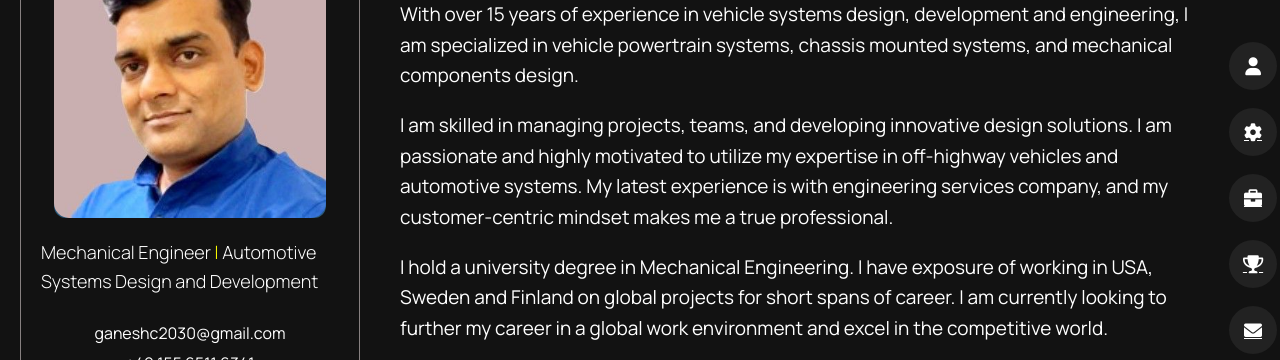
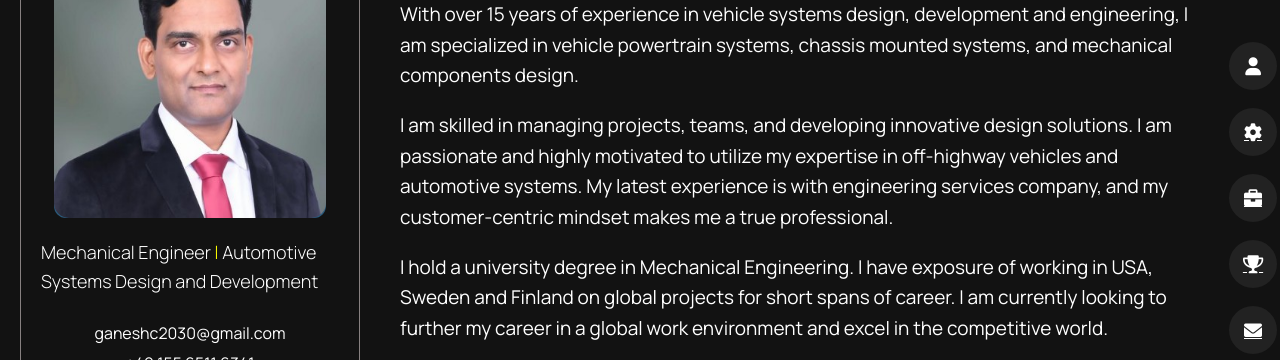
Before and after one commit to GaneshChavan2/Portfolio-pdf, a plain HTML site: page index.html in a window 1280 px wide. Shown: the part 158-518 px from the top of the page. Drawn offline with Linux system fonts and the light colour scheme.

Commit message:
Update index.html

```diff
--- a/index.html
+++ b/index.html
@@ -1373,7 +1373,7 @@
                 <h1 class="name">Ganesh Chavan</h1>
                 <div class="profile-pic" style="background-color: #2a5a7c; height: 272px; width: 272px;">
                     <!-- Placeholder for profile image -->
-                    <img src="DP.jpg" style="height: 100%; width: 100%; border-radius: 15px;" alt="">
+                    <img src="DP1.jpg" style="height: 100%; width: 100%; border-radius: 15px;" alt="">
                 </div>
                 <h2 class="job-title">Mechanical Engineer <span style="color: yellow;">l</span> Automotive Systems Design and Development</h2>
                 <div class="contact-info">
```
